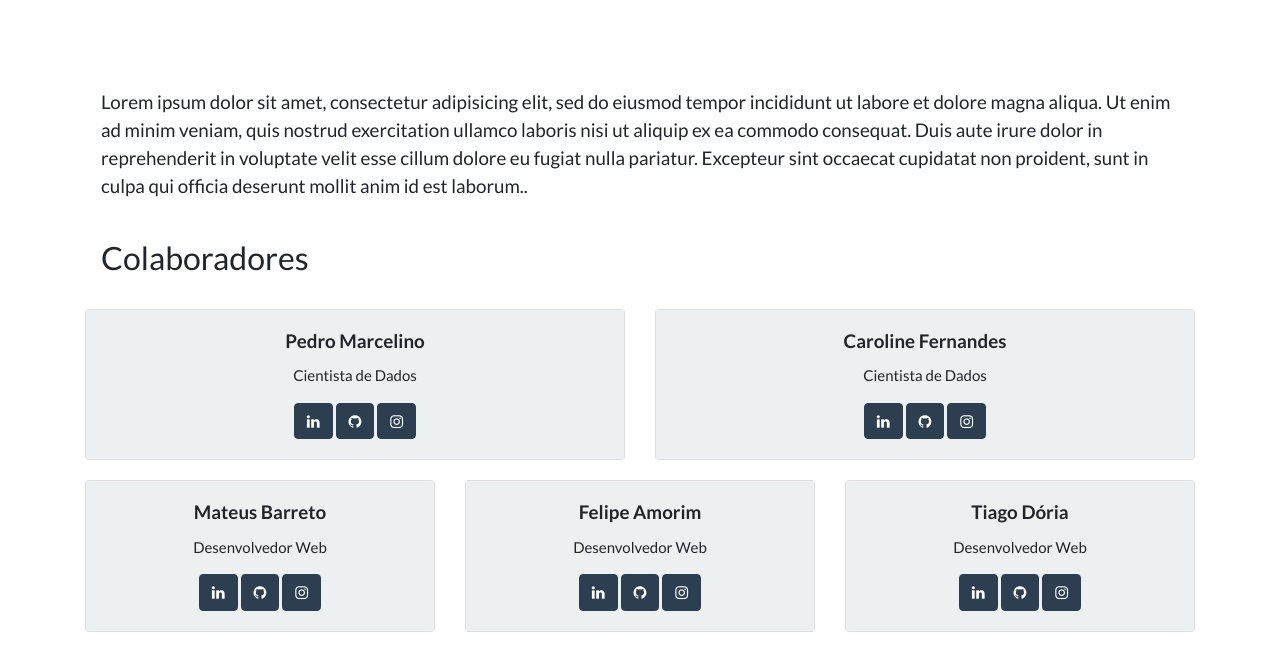
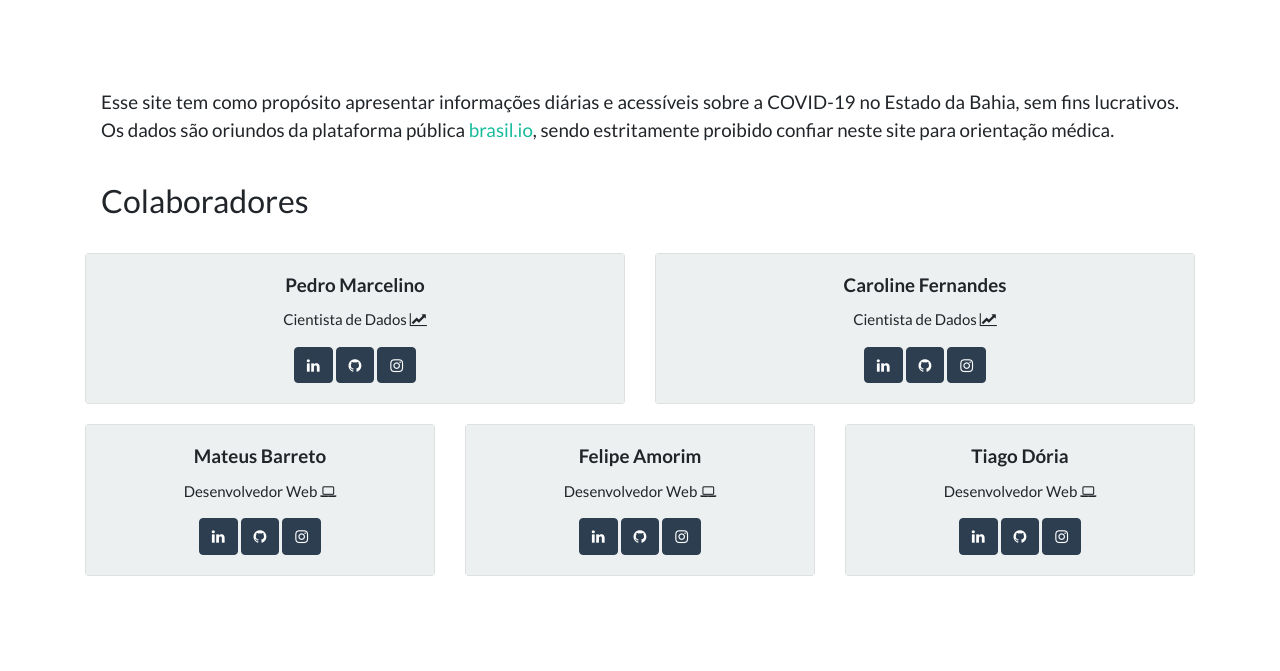
Before and after one commit to pedronovaes/painel-bahia-covid19, a Flask app: template app/templates/about.html in a window 1280 px wide. Shown: the part 85-756 px from the top of the page. Run offline with Flask 3, Linux system fonts and the light colour scheme; the template is opened without the code that fills it, so the values that code supplies are empty; some libraries are stand-ins or nearby versions.

Commit message:
Updating website info

```diff
--- a/app/templates/about.html
+++ b/app/templates/about.html
@@ -3,8 +3,11 @@
 {% block content %}
 <div class="container" style="margin-top: 5vh;">
     <div class="pricing-header px-3 py-3 pt-md-5 pb-md-4 mx-auto">
-        <p class="lead">Lorem ipsum dolor sit amet, consectetur adipisicing elit, sed do eiusmod tempor incididunt ut labore et dolore magna aliqua. Ut enim ad minim veniam, quis nostrud exercitation ullamco laboris nisi ut aliquip ex ea commodo
-            consequat. Duis aute irure dolor in reprehenderit in voluptate velit esse cillum dolore eu fugiat nulla pariatur. Excepteur sint occaecat cupidatat non proident, sunt in culpa qui officia deserunt mollit anim id est laborum..</p><br>
+        <p class="lead" style="text-align: justify;">
+            Esse site tem como propósito apresentar informações diárias e acessíveis sobre
+            a COVID-19 no Estado da Bahia, sem fins lucrativos. Os dados são oriundos da plataforma
+            pública <a href="https://brasil.io/home/">brasil.io</a>, sendo estritamente proibido confiar neste site para orientação médica.
+        </p><br>
         <h3 class="display-5">Colaboradores</h3>
     </div>
 
@@ -13,7 +16,10 @@
             <div class="card" style="margin-bottom: 20px;">
                 <div class="card-body text-center" style="background-color: #ecf0f1;">
                     <h5 class="card-title"><strong>Pedro Marcelino</strong></h5>
-                    <p class="card-text">Cientista de Dados</p>
+                    <p class="card-text">
+                        Cientista de Dados
+                        <i class="fa fa-line-chart" aria-hidden="true"></i>
+                    </p>
                     <a href="https://www.linkedin.com/in/pedro-marcelino/" class="btn btn-primary">
                         <i class="fa fa-linkedin" aria-hidden="true"></i>
                     </a>
@@ -30,7 +36,10 @@
             <div class="card" style="margin-bottom: 20px;">
                 <div class="card-body text-center" style="background-color: #ecf0f1;">
                     <h5 class="card-title"><strong>Caroline Fernandes</strong></h5>
-                    <p class="card-text">Cientista de Dados</p>
+                    <p class="card-text">
+                        Cientista de Dados
+                        <i class="fa fa-line-chart" aria-hidden="true"></i>
+                    </p>
                     <a href="https://www.linkedin.com/in/caroline-vasconcelos-fernandes-63b1ba141/" class="btn btn-primary">
                         <i class="fa fa-linkedin" aria-hidden="true"></i>
                     </a>
@@ -49,7 +58,10 @@
             <div class="card" style="margin-bottom: 20px;">
                 <div class="card-body text-center" style="background-color: #ecf0f1;">
                     <h5 class="card-title"><strong>Mateus Barreto</strong></h5>
-                    <p class="card-text text-center">Desenvolvedor Web</p>
+                    <p class="card-text">
+                        Desenvolvedor Web
+                        <i class="fa fa-laptop" aria-hidden="true"></i>
+                    </p>
                     <a href="https://www.linkedin.com/in/barretomateus/" class="btn btn-primary">
                         <i class="fa fa-linkedin" aria-hidden="true"></i>
                     </a>
@@ -66,7 +78,10 @@
             <div class="card" style="margin-bottom: 20px;">
                 <div class="card-body text-center" style="background-color: #ecf0f1;">
                     <h5 class="card-title"><strong>Felipe Amorim</strong></h5>
-                    <p class="card-text">Desenvolvedor Web</p>
+                    <p class="card-text">
+                        Desenvolvedor Web
+                        <i class="fa fa-laptop" aria-hidden="true"></i>
+                    </p>
                     <a href="https://www.linkedin.com/in/felipearabello/" class="btn btn-primary">
                         <i class="fa fa-linkedin" aria-hidden="true"></i>
                     </a>
@@ -83,7 +98,10 @@
             <div class="card" style="margin-bottom: 20px;">
                 <div class="card-body text-center" style="background-color: #ecf0f1;">
                     <h5 class="card-title"><strong>Tiago Dória</strong></h5>
-                    <p class="card-text">Desenvolvedor Web</p>
+                    <p class="card-text">
+                        Desenvolvedor Web
+                        <i class="fa fa-laptop" aria-hidden="true"></i>
+                    </p>
                     <a href="https://www.linkedin.com/in/tiago-doria-paiva/" class="btn btn-primary">
                         <i class="fa fa-linkedin" aria-hidden="true"></i>
                     </a>
```
